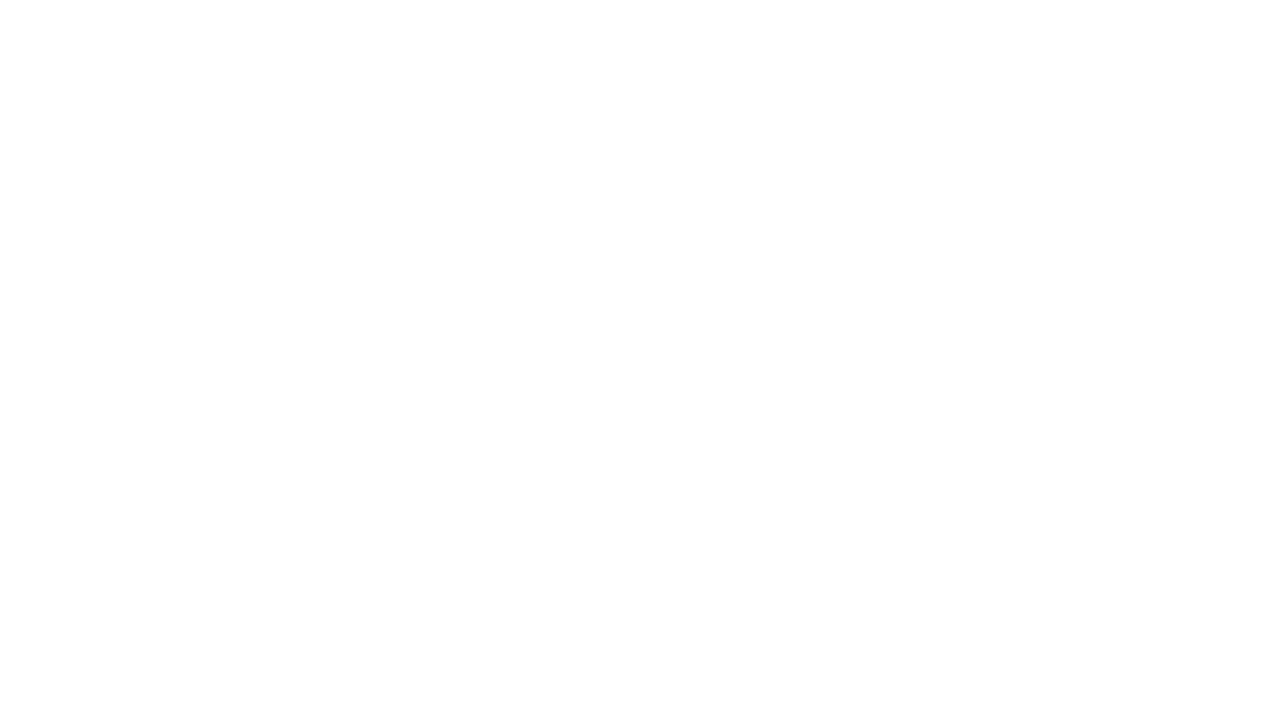
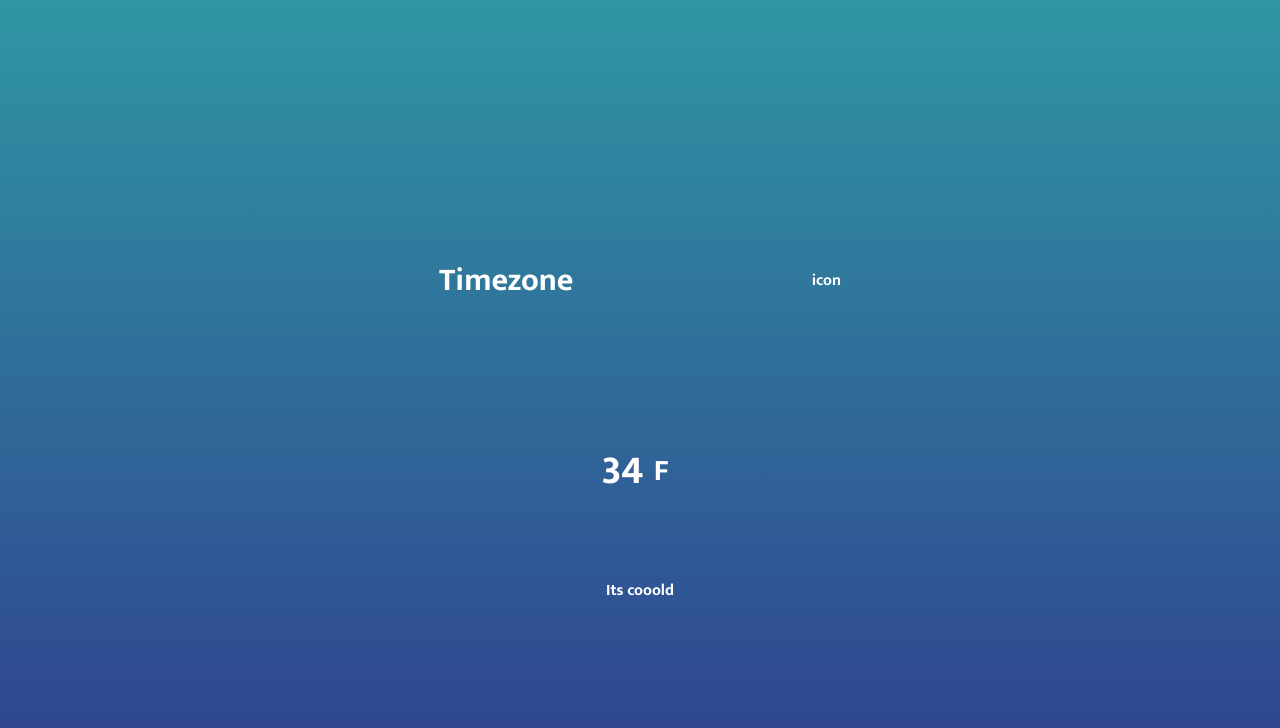
Before and after one commit to therealgabryx/Weather-App--Geolocation, a plain HTML site: page index.html in a window 1280 px wide. Drawn offline with Linux system fonts and the light colour scheme.

Commit message:
defined basic layout

```diff
--- a/index.css
+++ b/index.css
@@ -1,6 +1,46 @@
 @import url('https://fonts.googleapis.com/css?family=Mukta:700');
+
+* {
+  margin: 0;
+  padding: 0;
+  box-sizing: border-box;
+}
+
 body {
-  width: 100%;
   font-family: 'Mukta', sans-serif;
+  color: white;
+  height: 100vh;
+  display: flex;
+  justify-content: center;
+  flex-direction: column;
+  align-items: center;
 
+  background: linear-gradient(rgb(47,150,163), rgb(48,62,143));
 }
+
+.location, .temperature {
+  height: 30vh;
+  width: 50%;
+  display: flex;
+  justify-content: space-around;
+  align-items: center;
+}
+
+.temperature {
+  flex-direction: column;
+}
+
+.degree-section {
+  display: flex;
+  align-items: center;
+  cursor: pointer;
+}
+
+.degree-section span {
+  margin: 10px;
+  font-size: 30px;
+}
+
+.degree-section h2 {
+  font-size: 40px;
+}
--- a/index.html
+++ b/index.html
@@ -12,7 +12,18 @@
 </head>
 
 <body>
+  <div class="location">
+    <h1 class="location-timezone">Timezone</h1>
+    <p>icon</p>
+  </div>
 
+  <div class="temperature">
+    <div class="degree-section">
+      <h2 class="temperature-degree">34</h2>
+      <span>F</span>
+    </div>
+    <div class="temperature-description">Its cooold</div>
+  </div>
 </body>
 
 </html>
```
